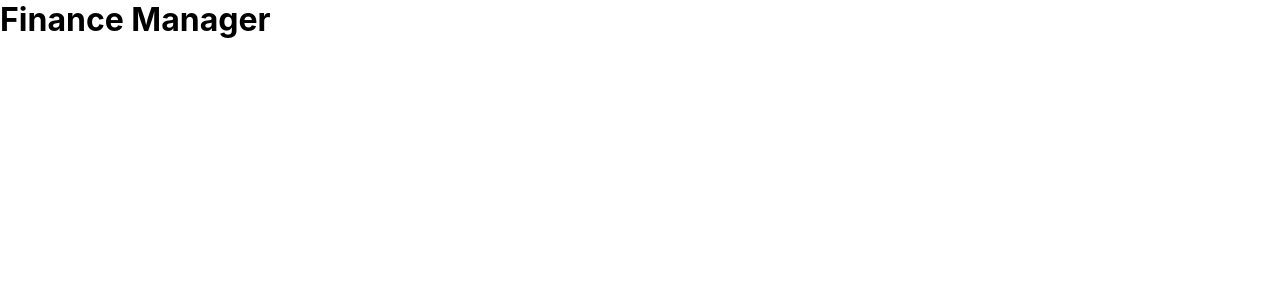
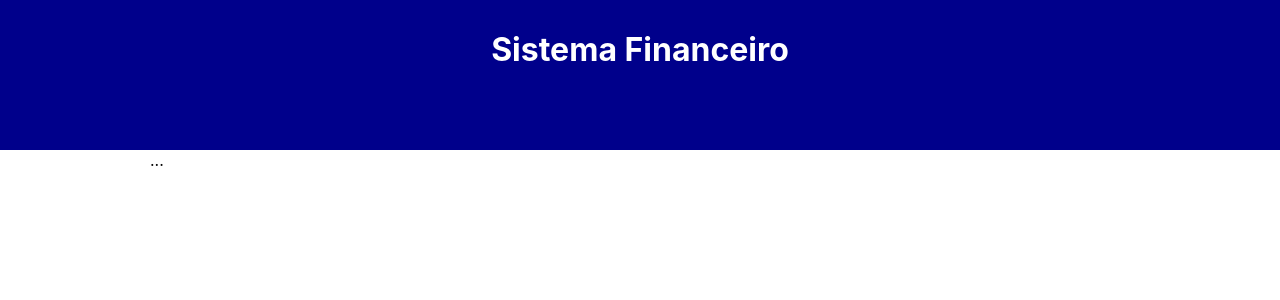
Before and after one commit to matheus-dev-fs/react-finance-manager, a React (Create React App) app: page / in a window 1280 px wide. Shown: the top 300 px of the page. Built offline with nearby package versions, Linux system fonts and the light colour scheme.

Commit message:
feat: create main layout components
- Created Header and Body components with their own style files
- Integrated Header and Body into App component
- Established folder structure for components
- Added initial styles for header and body sections

```diff
--- a/src/App.component.tsx
+++ b/src/App.component.tsx
@@ -1,13 +1,16 @@
 import { JSX } from 'react';
 import { GlobalStyle } from './Global.styles';
 import * as S from './App.style';
+import { Header } from './components/header/header.component';
+import { Body } from './components/body/body.component';
 
 const App = (): JSX.Element => {
     return (
         <>
             <GlobalStyle />
             <S.Container>
-                <h1>Finance Manager</h1>
+                <Header />
+                <Body />
             </S.Container>
         </>
     );
--- /dev/null
+++ b/src/components/body/body.component.tsx
@@ -0,0 +1,10 @@
+import { JSX } from 'react';
+import * as S from './body.styles';
+
+export const Body = (): JSX.Element => {
+    return (
+        <S.Container>
+            ...
+        </S.Container>
+    );
+}
--- /dev/null
+++ b/src/components/body/body.styles.ts
@@ -0,0 +1,7 @@
+import styled from 'styled-components';
+
+export const Container = styled.div`
+    margin: auto;
+    max-width: 980px;
+    margin-bottom: 50px;
+`;
--- /dev/null
+++ b/src/components/header/header.component.tsx
@@ -0,0 +1,10 @@
+import { JSX } from 'react';
+import * as S from './header.styles';
+
+export const Header = (): JSX.Element => {
+    return (
+        <S.Container>
+            <S.Text>Sistema Financeiro</S.Text>
+        </S.Container>
+    );
+}
--- /dev/null
+++ b/src/components/header/header.styles.ts
@@ -0,0 +1,12 @@
+import styled from 'styled-components';
+
+export const Container = styled.div`
+    background-color: darkblue;
+    height: 150px;
+    text-align: center;
+`;
+
+export const Text = styled.h1`
+    color: #FFF;
+    padding-top: 30px;
+`;
```
